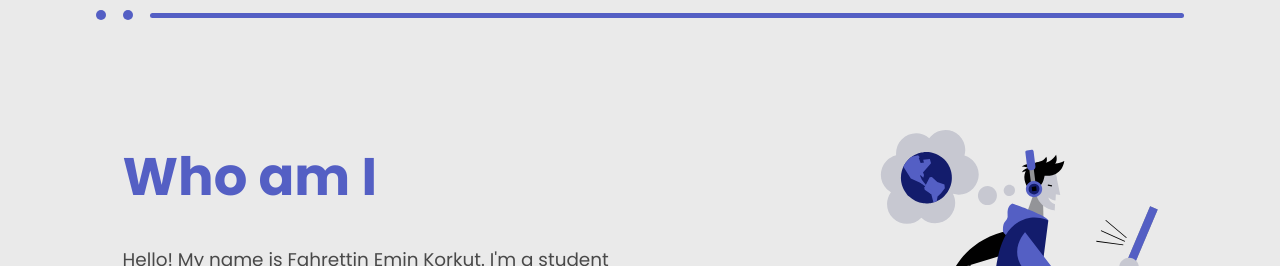
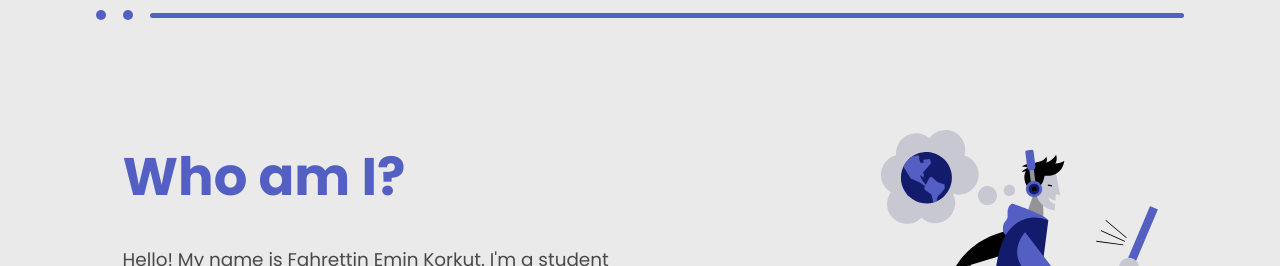
Before and after one commit to Emmicoke/Portfolio, a React (Create React App) app: page / in a window 1280 px wide. Shown: the part 860-1126 px from the top of the page. Built offline with nearby package versions, Linux system fonts and the light colour scheme; a web font is replaced by a local one.

Commit message:
modified:   src/data/aboutData.js

```diff
--- a/src/data/aboutData.js
+++ b/src/data/aboutData.js
@@ -1,5 +1,5 @@
 export const aboutData = {
-    title: "Who am I",
+    title: "Who am I?",
     description1: "Hello! My name is Fahrettin Emin Korkut. I'm a student at Hasan Kalyoncu University in Turkey.",
     description2: "I am Software Engineering student at Hasan Kalyoncu University. I'm interested in Web Development and Design, Mobile app development, Database management and Image processing",
     image: 2
```
